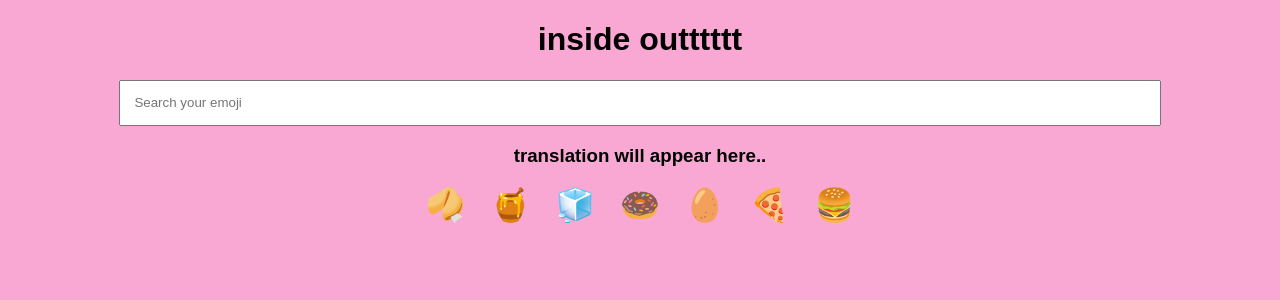
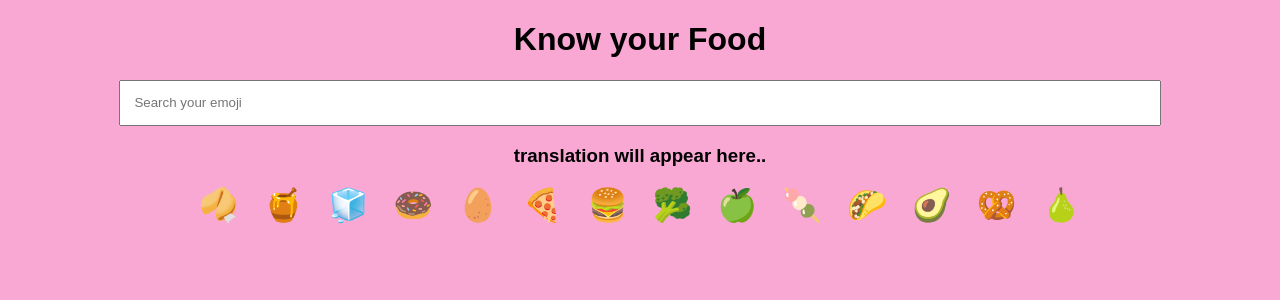
Before and after one commit to rov9/markeight, a React (Create React App) app: page / in a window 1280 px wide. Shown: the top 300 px of the page. Built offline with nearby package versions, Linux system fonts and the light colour scheme; a web font is replaced by a local one.

Commit message:
html update

```diff
--- a/src/App.js
+++ b/src/App.js
@@ -9,7 +9,15 @@ const emojiDictionary = {
   "🍩": "Doughnut",
   "🥚": "Egg",
   "🍕": "Pizza" ,
-  "🍔": "Hamburger"
+  "🍔": "Hamburger",
+  "🥦": "Broccoli",
+  "🍏":"Green Apple",
+  "🍡":"Dango",
+  "🌮":"Taco",
+  "🥑":"Avocado",
+  "🥨":"Pretzel",
+  "🍐 ":"Pear"
+
 };
 
 
@@ -37,7 +45,7 @@ export default function App() {
   return (
 
     <div className="App">
-      <h1>inside outttttt</h1>
+      <h1>Know your Food</h1>
       <input
         onChange={changeHandler}
         value={emoji}
```
